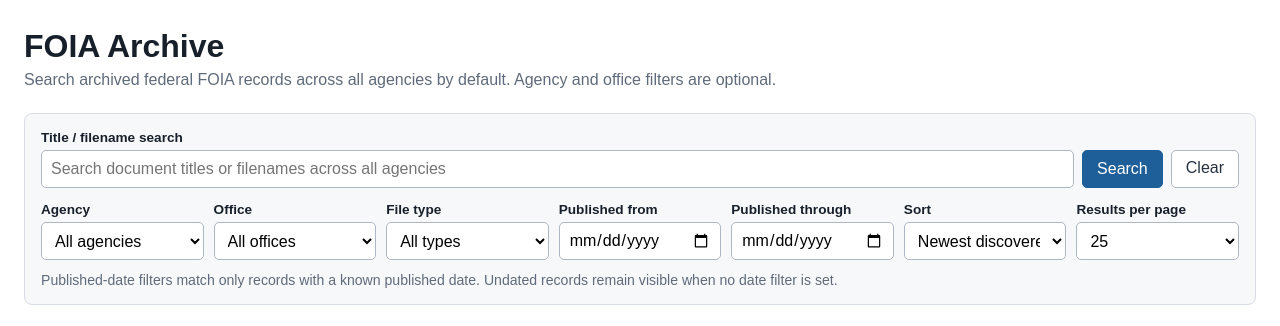
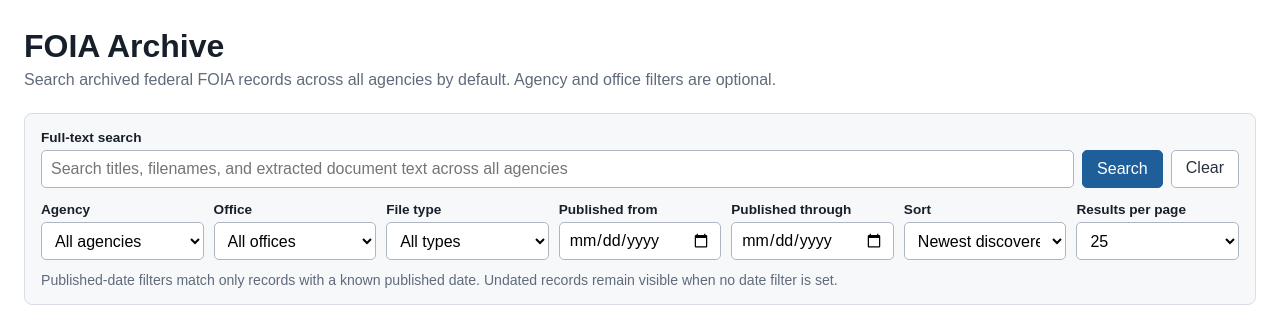
Before and after one commit to neophilism/FOIA_Aggregator, a FastAPI app: template ui/templates/search.html in a window 1280 px wide. Shown: the top 326 px of the page. Run offline with FastAPI, Linux system fonts and the light colour scheme; the template is opened without the code that fills it, so the values that code supplies are empty; parts of the project's set-up code (start-up, migrations or seed data) failed here and were passed over.

Commit message:
Label UI search as full-text

```diff
--- a/ui/templates/search.html
+++ b/ui/templates/search.html
@@ -207,14 +207,14 @@
     <form method="get" action="/">
         <div class="search-row">
             <div class="search-field">
-                <label for="q">Title / filename search</label>
+                <label for="q">Full-text search</label>
                 <input
                     type="search"
                     id="q"
                     name="q"
                     value="{{ title_query }}"
                     maxlength="200"
-                    placeholder="Search document titles or filenames across all agencies"
+                    placeholder="Search titles, filenames, and extracted document text across all agencies"
                 >
             </div>
             <button type="submit">Search</button>
```
